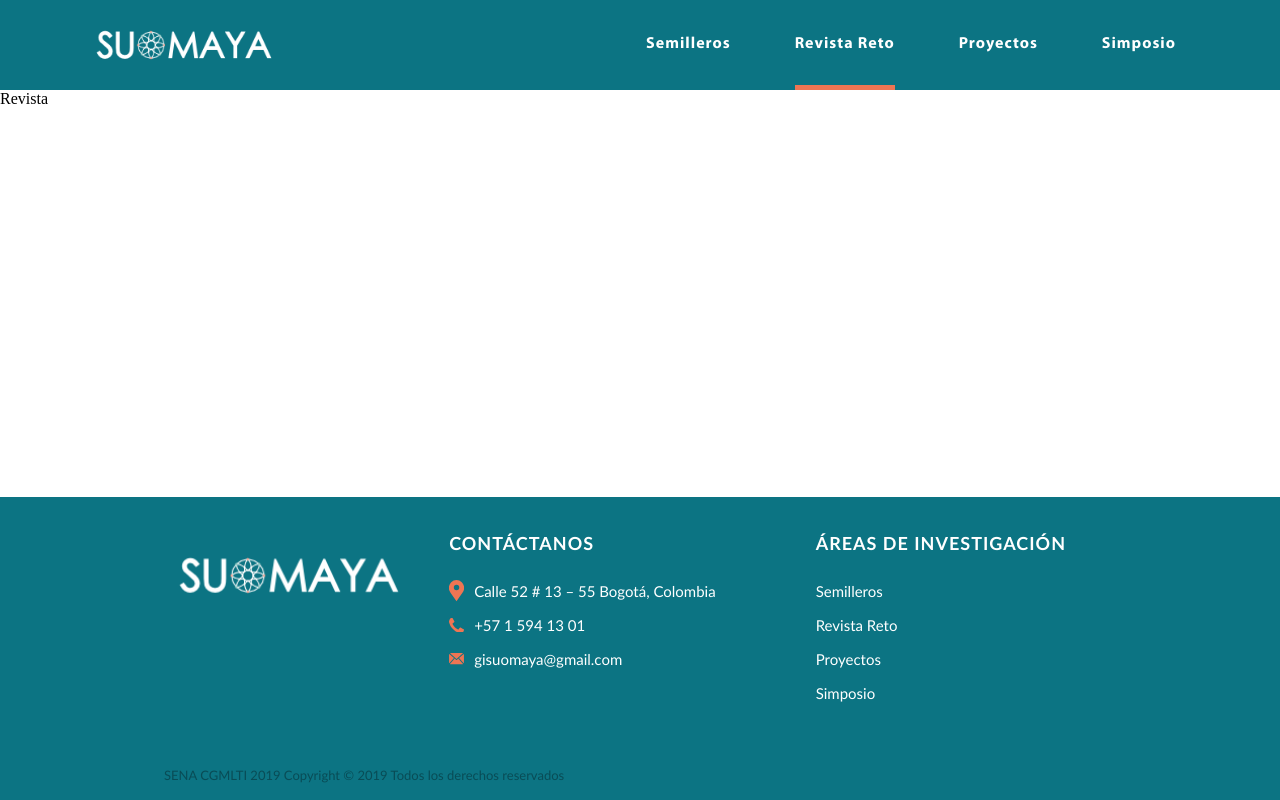
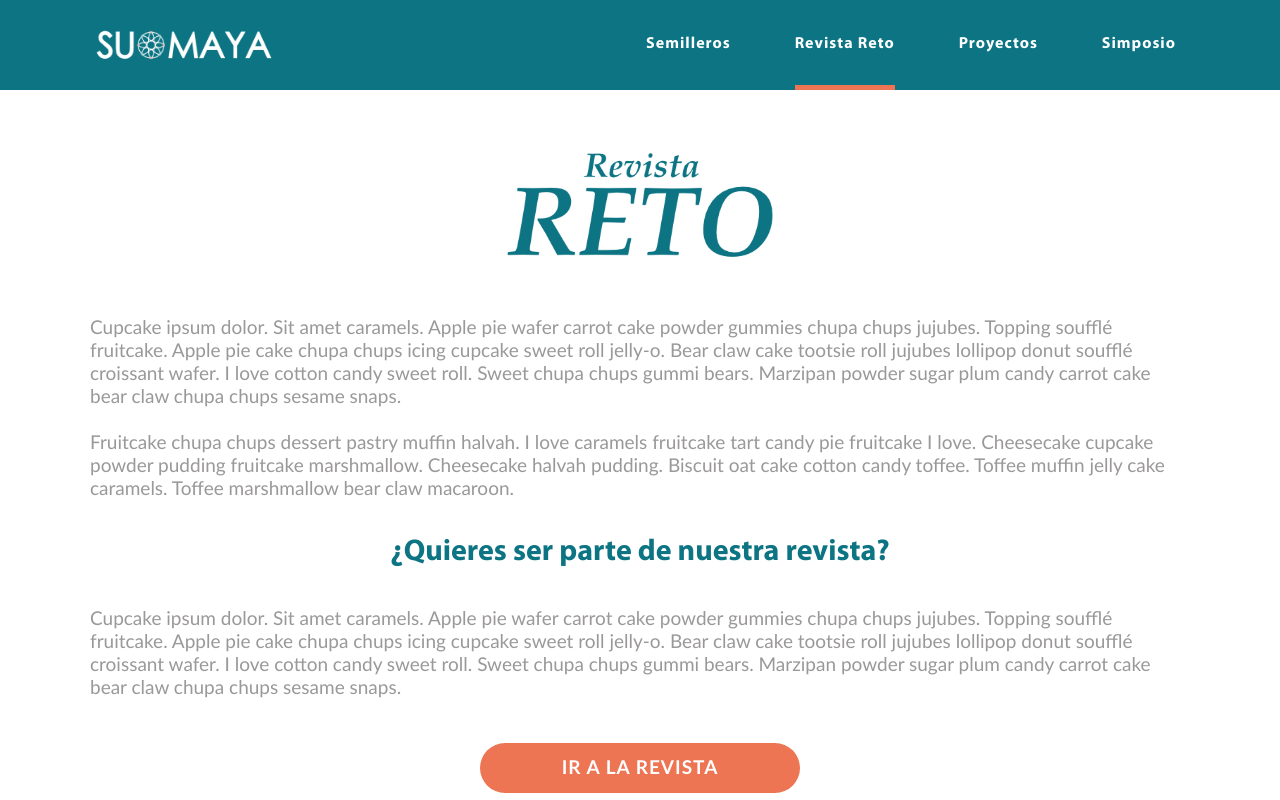
Before and after one commit to fcor/suomaya, a React (Create React App) app: page /revista in a window 1280 px wide. Shown: the top 800 px of the page. Built offline with nearby package versions, Linux system fonts and the light colour scheme.

Commit message:
Revista section added

```diff
--- a/src/components/Button/index.js
+++ b/src/components/Button/index.js
@@ -2,15 +2,27 @@ import React from 'react'
 import './styles.css'
 import { NavLink } from  'react-router-dom'
 
-const Button = ({children, route, variant}) =>
-  <NavLink to={`/${route}`} >
-    <button className={`button ${variant}`}>
-      {children}
-    </button>
-  </NavLink>
+const Button = ({children, route, variant, link}) => {
+  if(link) {
+    return (
+      <a href={link} rel="noopener noreferrer" target="_blank" className='button'>
+        {children}
+      </a>
+    )
+  }
+  return (
+    <NavLink to={`/${route}`} >
+      <button className={`button ${variant}`}>
+        {children}
+      </button>
+    </NavLink>
+  )
+}
 
 Button.defaultProps = {
-  variant: 'classic'
+  variant: 'classic',
+  route: '',
+  link: ''
 }
 
 export default Button
--- a/src/components/Button/styles.css
+++ b/src/components/Button/styles.css
@@ -11,6 +11,19 @@
   will-change:transform;
   background: var(--naranja);
   font-family: 'Calibri'
+}
+
+a.button{
+  text-decoration: none;
+  display: flex;
+  align-items: center;
+  justify-content: center;
+  margin: 0;
+  font-size: 19px;
+  letter-spacing: 1px;
+  width: 320px;
+  height: 37px;
+  font-weight: bold;
 }
 
 .button:active{
--- a/src/components/Revista/index.js
+++ b/src/components/Revista/index.js
@@ -1,8 +1,41 @@
 import React from 'react'
+import logoRevista from '../../assets/img/revistareto.png'
+import Button from '../Button'
+import './styles.css'
 
 const Revista = () => {
     return(
-        <div>Revista</div>
+      <div className="container">
+        <div className="revista column">
+          <img src={logoRevista} alt="logoRevista" />
+          <p>Cupcake ipsum dolor. Sit amet caramels. Apple pie wafer carrot cake powder gummies
+            chupa chups jujubes. Topping soufflé fruitcake. Apple pie cake chupa chups icing cupcake
+            sweet roll jelly-o. Bear claw cake tootsie roll jujubes lollipop donut soufflé croissant
+            wafer. I love cotton candy sweet roll. Sweet chupa chups gummi bears. Marzipan powder sugar
+            plum candy carrot cake bear claw chupa chups sesame snaps.
+            <br/><br/>
+            Fruitcake chupa chups dessert pastry muffin halvah. I love caramels fruitcake tart candy pie
+            fruitcake I love. Cheesecake cupcake powder pudding fruitcake marshmallow. Cheesecake halvah
+            pudding. Biscuit oat cake cotton candy toffee. Toffee muffin jelly cake caramels. Toffee
+            marshmallow bear claw macaroon.
+          </p>
+          <h1>¿Quieres ser parte de nuestra revista?</h1>
+          <p>Cupcake ipsum dolor. Sit amet caramels. Apple pie wafer carrot cake powder gummies
+            chupa chups jujubes. Topping soufflé fruitcake. Apple pie cake chupa chups icing cupcake
+            sweet roll jelly-o. Bear claw cake tootsie roll jujubes lollipop donut soufflé croissant
+            wafer. I love cotton candy sweet roll. Sweet chupa chups gummi bears. Marzipan powder sugar
+            plum candy carrot cake bear claw chupa chups sesame snaps.
+          </p>
+          <Button link="https://www.yumpu.com/es/document/read/62330013/revista-reto-vol-6">
+            IR A LA REVISTA
+          </Button>
+        </div>
+        <hr className="line container" />
+        <div className="revista column">
+          <h1>Número actual</h1>
+          <iframe width="620px" title="Revista" height="600px" src="https://www.yumpu.com/es/embed/view/XNi3o4FSOLdWhV7p" frameborder="0" allowfullscreen="true"  allowtransparency="true"></iframe>
+        </div>
+      </div>
     )
 }
 
--- a/src/components/Revista/styles.css
+++ b/src/components/Revista/styles.css
@@ -0,0 +1,31 @@
+.revista{
+  width: 1100px;
+  margin: 0 auto;
+  padding: 40px 0;
+}
+
+.revista img{
+  width: 300px;
+}
+
+.revista p{
+  color: var(--gris);
+  font-family: 'Calibri';
+  font-size: 19px;
+  margin: 35px 0;
+}
+
+.revista h1{
+  margin: 0;
+  font-family: 'Myriad Pro';
+  color: var(--verde);
+  font-size: 30px;
+}
+
+.revista .button{
+  margin: 10px 0;
+}
+
+.revista iframe{
+  margin: 35px 0;
+}
```
Also changed, not shown: src/assets/img/revistareto.png (added).
